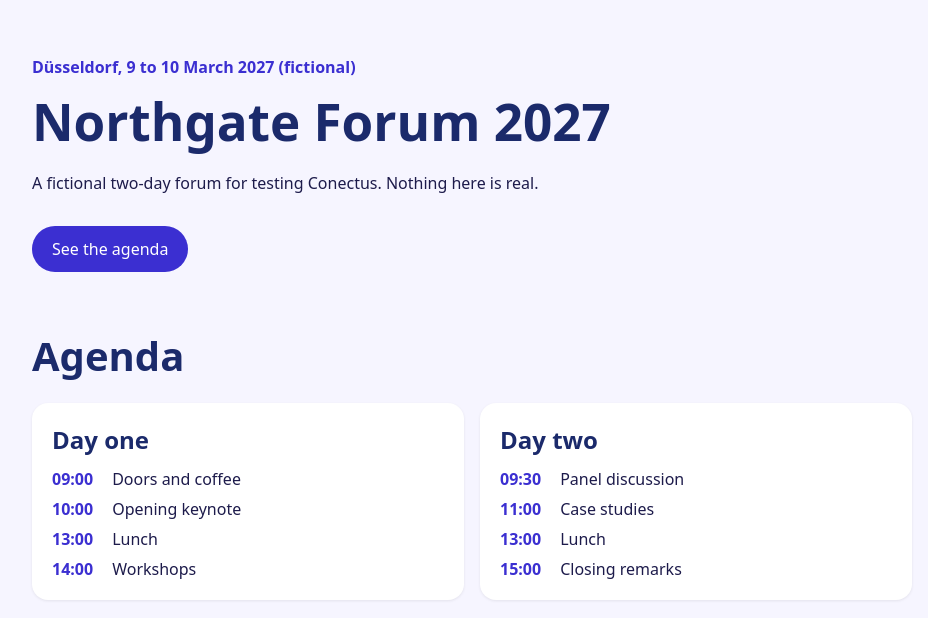
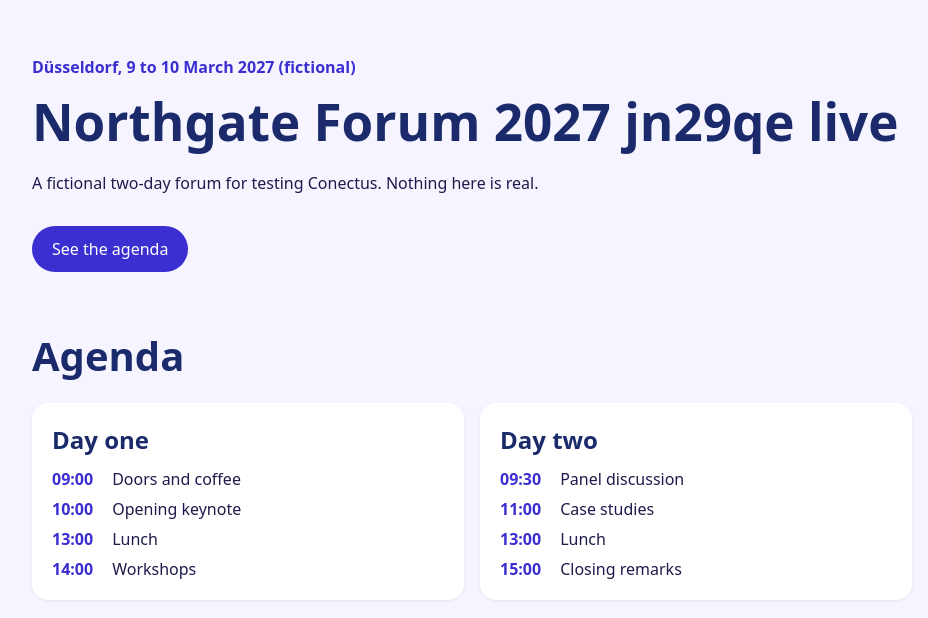
Before and after one commit to codemasterbrown7/conectus-wendy-test-site, a website built with Vite: page index.html in a window 1280 px wide. Shown: the whole page, without its empty margins (168-1096 px from the left). Built offline with nearby package versions, Linux system fonts and the light colour scheme.

Commit message:
Home page heading: Northgate Forum 2027 jn29qe live
Changes the main heading on the home page from "Northgate Forum 2027" to "Northgate Forum 2027 jn29qe live". Nothing else changes.

Prepared and previewed with Wendy in Conectus; approved by the organiser.

```diff
--- a/index.html
+++ b/index.html
@@ -10,7 +10,7 @@
     <main>
       <section class="hero">
         <p class="eyebrow">Düsseldorf, 9 to 10 March 2027 (fictional)</p>
-        <h1>Northgate Forum 2027</h1>
+        <h1>Northgate Forum 2027 jn29qe live</h1>
         <p>A fictional two-day forum for testing Conectus. Nothing here is real.</p>
         <a class="cta" href="#agenda">See the agenda</a>
       </section>
```
